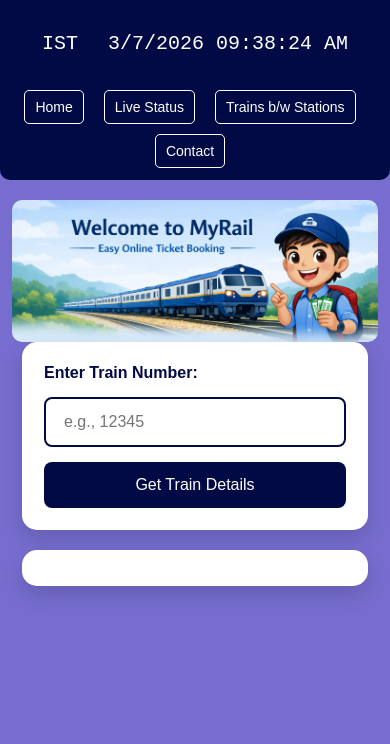
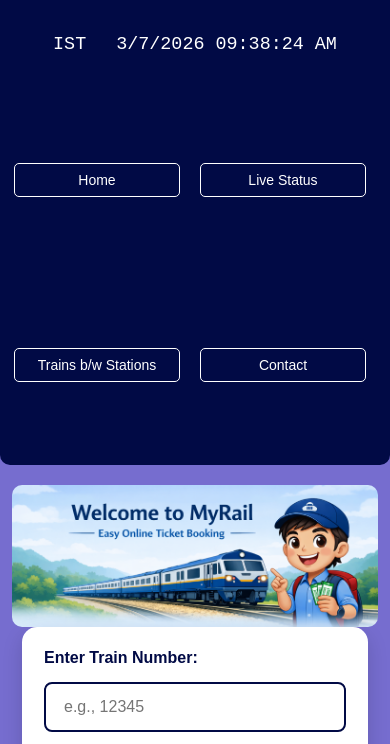
Before and after one commit to CodingWithAman1/myRail, a website: page index.html in a window 390 px wide. Shown: the part 75-819 px from the top of the page. Drawn offline with Linux system fonts and the light colour scheme.

Commit message:
Fix header alignment and responsive nav layout

```diff
--- a/style.css
+++ b/style.css
@@ -18,13 +18,52 @@ body {
 header {
     background-color: #010a45;
     margin: 0;
-    padding: 12px 16px;
+    padding: 14px 18px;
     display: flex;
     justify-content: space-between;
     align-items: center;
     gap: 15px;
     flex-wrap: wrap;
     border-radius: 10px;
+}
+
+header img.logo {
+    height: 100px;
+    max-height: 100px;
+    padding: 0;
+    flex: 0 0 auto;
+}
+
+#home_nav {
+    display: flex;
+    gap: 10px;
+    align-items: center;
+    justify-content: center;
+    flex: 1 1 360px;
+    min-width: 200px;
+}
+
+header nav a {
+    color: white;
+    text-decoration: none;
+    font-size: 16px;
+    border: 1px solid white;
+    border-radius: 5px;
+    padding: 8px 14px;
+    transition: 0.3s;
+    white-space: nowrap;
+}
+
+#main_clock {
+    color: white;
+    font-family: "Courier New", Courier, monospace;
+    font-size: 1.2rem;
+    display: flex;
+    align-items: center;
+    margin: 0;
+    gap: 10px;
+    padding: 4px 8px;
+    flex: 0 0 auto;
 }
 
 main {
@@ -411,21 +450,22 @@ header nav a {
     }
 
     #main_clock {
-        font-size: 1.25rem;
+        font-size: 1.15rem;
         margin-right: 0;
         justify-content: center;
     }
 
     header nav a {
-        font-size: 16px;
-        padding: 8px 10px;
+        font-size: 15px;
+        padding: 7px 10px;
     }
 }
 
 @media (max-width: 700px) {
     header {
         flex-direction: column;
-        align-items: stretch;
+        align-items: center;
+        text-align: center;
     }
 
     header img.logo {
@@ -435,6 +475,13 @@ header nav a {
 
     #home_nav {
         justify-content: center;
+        width: 100%;
+        flex-wrap: wrap;
+    }
+
+    #home_nav a {
+        flex: 1 1 45%;
+        min-width: 120px;
     }
 
     #main_clock {
```
